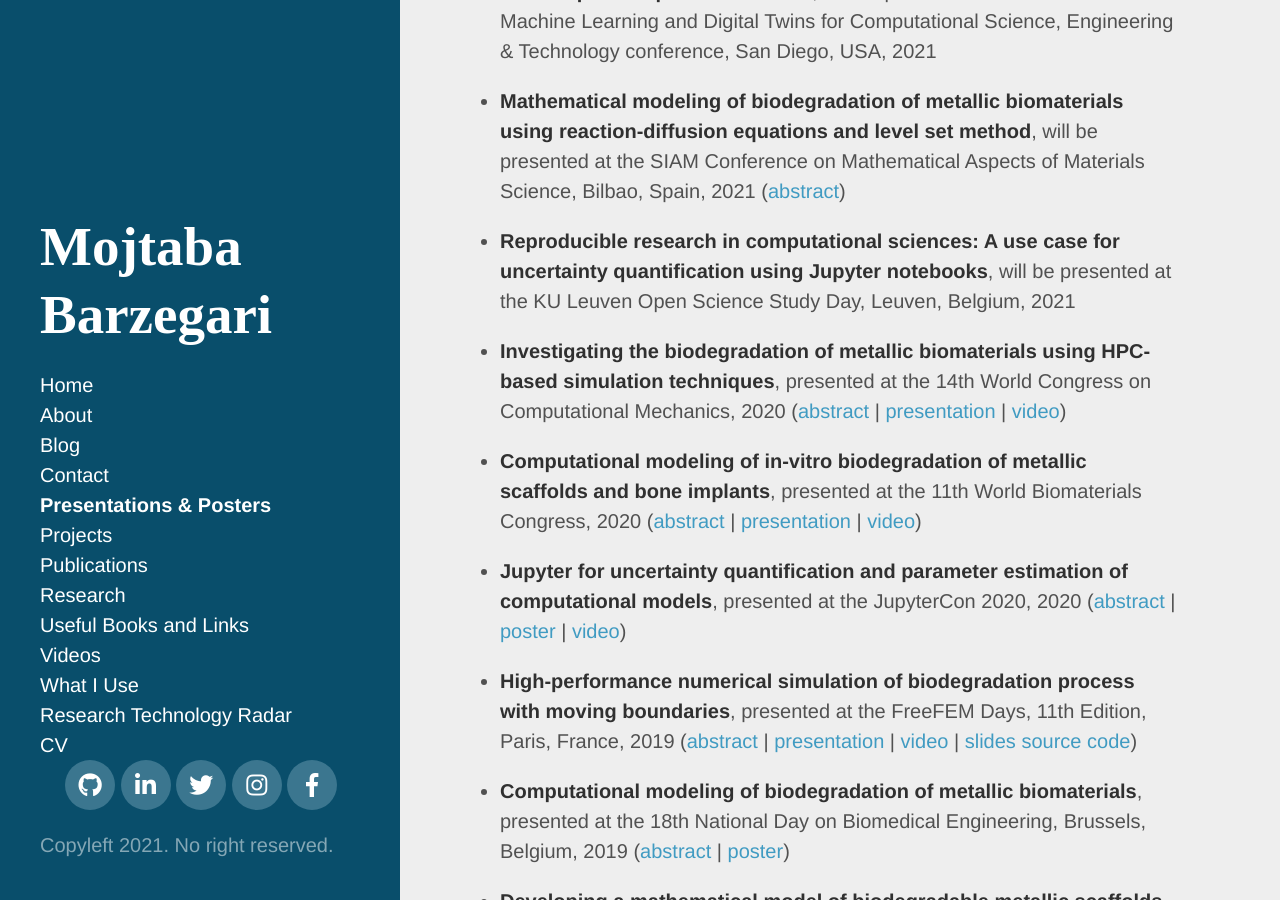
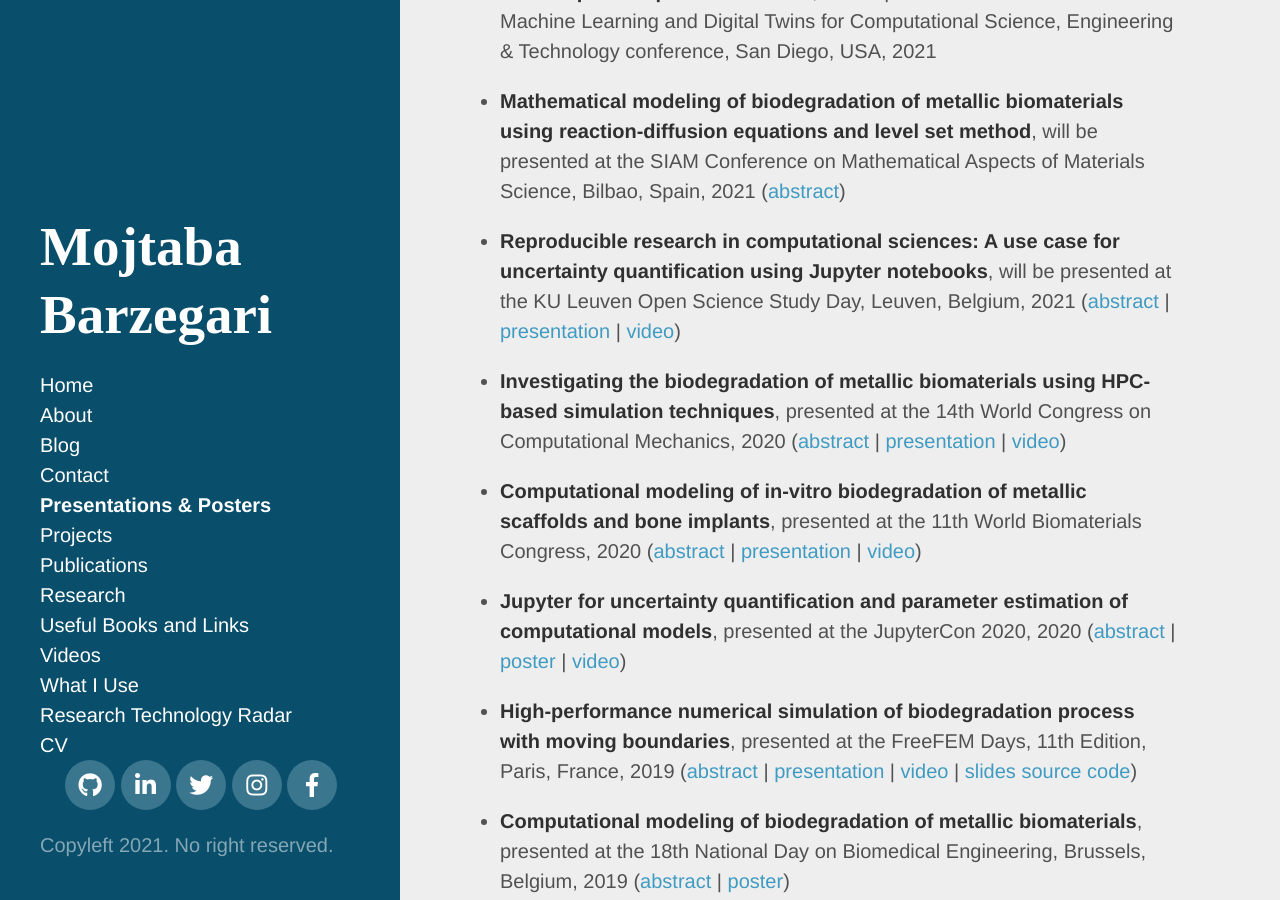
Before and after one commit to mbarzegary/mbarzegary.github.io, a Jekyll site: the page built from presentations.md, in a window 1280 px wide and 900 px high, scrolled down 352 px. Built offline with Jekyll 4.4.1, drawn with Linux system fonts in a browser that asks for light colours; nearby versions of some CDN libraries; some web fonts are replaced.

Commit message:
add open science day materials

```diff
--- a/presentations.md
+++ b/presentations.md
@@ -11,11 +11,11 @@ Here, I keep a list of my presentations and posters, presented at various intern
 
 * **Mathematical modeling of biodegradation of metallic biomaterials using reaction-diffusion equations and level set method**, will be presented at the SIAM Conference on Mathematical Aspects of Materials Science, Bilbao, Spain, 2021 ([abstract](/public/files/siam2021-abstract.pdf))
 
-* **Reproducible research in computational sciences: A use case for uncertainty quantification using Jupyter notebooks**, will be presented at the KU Leuven Open Science Study Day, Leuven, Belgium, 2021
+* **Reproducible research in computational sciences: A use case for uncertainty quantification using Jupyter notebooks**, will be presented at the KU Leuven Open Science Study Day, Leuven, Belgium, 2021 ([abstract](/public/files/openscience2021-abstract.pdf) \| [presentation](/public/files/openscience2021-presentation.pdf) \| [video](https://www.youtube.com/watch?v=1Fx4gfMeL6E))
 
 * **Investigating the biodegradation of metallic biomaterials using HPC-based simulation techniques**, presented at the 14th World Congress on Computational Mechanics, 2020 ([abstract](/public/files/wccm2020-abstract.pdf) \| [presentation](/public/files/wccm2020-presentation.pdf) \| [video](https://slideslive.com/38945379))
 
-* **Computational modeling of in-vitro biodegradation of metallic scaffolds and bone implants**, presented at the 11th World Biomaterials Congress, 2020 ([abstract](/public/files/wbc2020-abstract.pdf) \| [presentation](/public/files/wbc2020-presentation.pdf) \| [video](https://www.youtube.com/KVzBosw_lfA))
+* **Computational modeling of in-vitro biodegradation of metallic scaffolds and bone implants**, presented at the 11th World Biomaterials Congress, 2020 ([abstract](/public/files/wbc2020-abstract.pdf) \| [presentation](/public/files/wbc2020-presentation.pdf) \| [video](https://www.youtube.com/watch?v=KVzBosw_lfA))
 
 * **Jupyter for uncertainty quantification and parameter estimation of computational models**, presented at the JupyterCon 2020, 2020 ([abstract](/public/files/jupytercon2020-abstract.pdf) \| [poster](/public/files/jupytercon2020-poster.pdf) \| [video](https://www.youtube.com/watch?v=LGOBPWnhz04))
 
```
Also changed, not shown: 6 other files.
